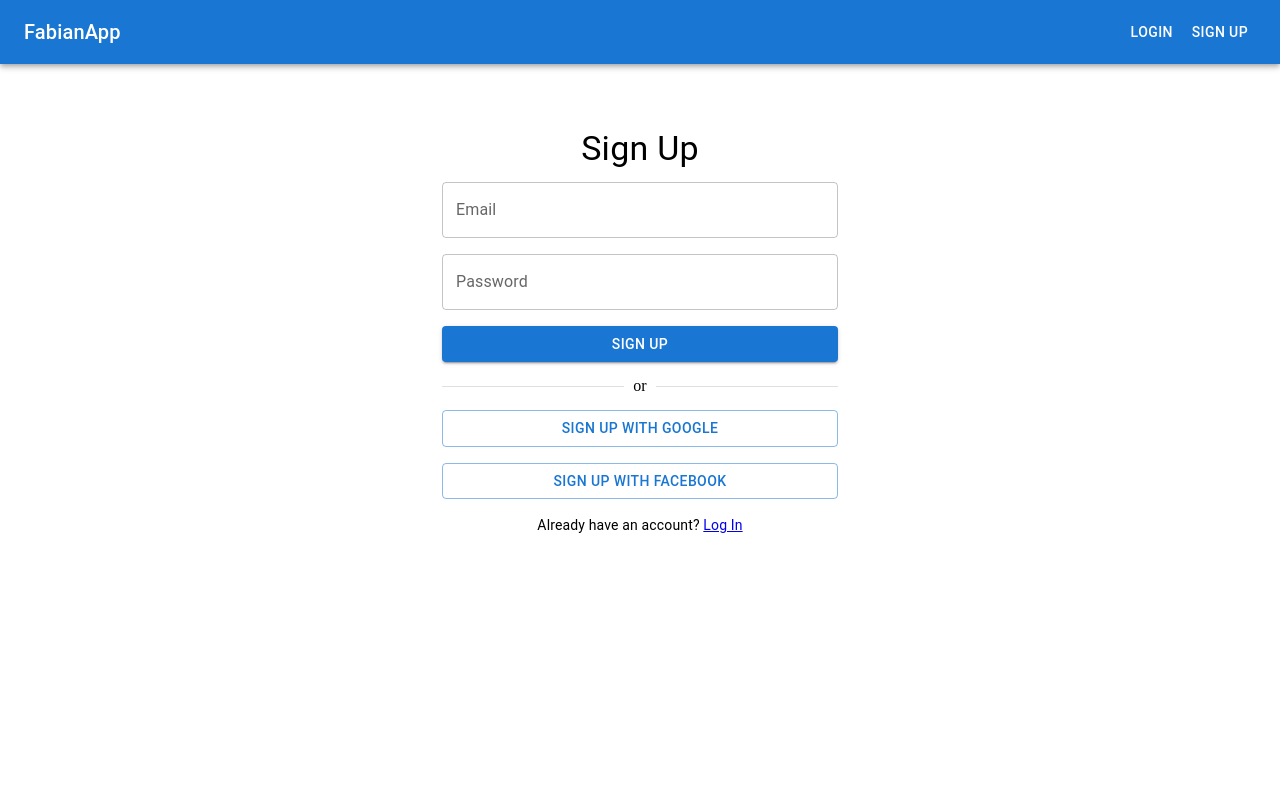
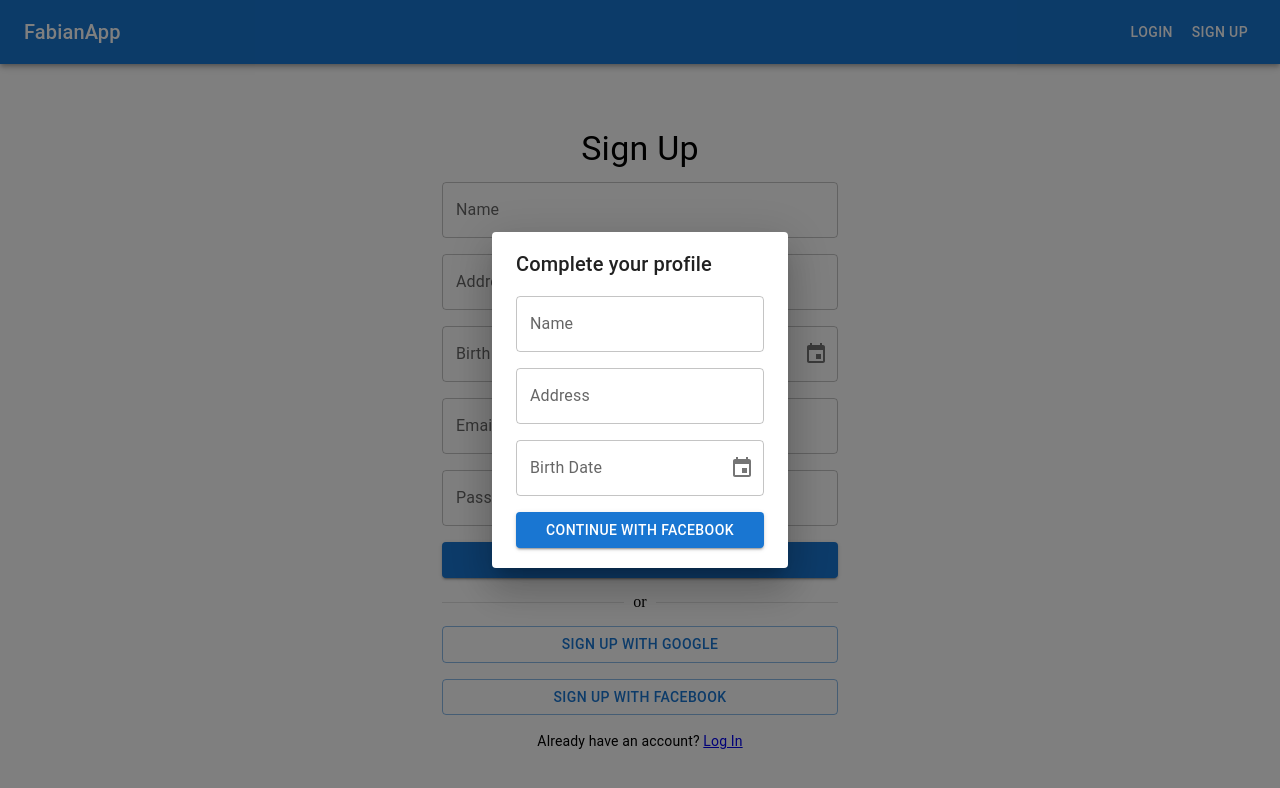
Before and after one commit to just-fabian/desarrollo-en-la-nube, a React (Vite) app: page /signup in a window 1280 px wide. Both pictures are taken after a click on the button "SIGN UP WITH FACEBOOK". Shown: the top 788 px of the page. Built offline with nearby package versions, Linux system fonts and the light colour scheme; no server answers.

Commit message:
feat: store user data on firestore

```diff
--- a/package.json
+++ b/package.json
@@ -13,7 +13,10 @@
     "@emotion/react": "^11.14.0",
     "@emotion/styled": "^11.14.0",
     "@mui/icons-material": "^7.1.1",
+    "@mui/lab": "^7.0.0-beta.13",
     "@mui/material": "^7.1.1",
+    "@mui/x-date-pickers": "^8.5.2",
+    "date-fns": "^4.1.0",
     "firebase": "^11.9.0",
     "react": "^19.1.0",
     "react-dom": "^19.1.0",
--- a/src/App.tsx
+++ b/src/App.tsx
@@ -1,10 +1,14 @@
 import { AuthProvider } from "./context/AuthContext";
 import AppRouter from "./routes/AppRouter";
+import { LocalizationProvider } from "@mui/x-date-pickers/LocalizationProvider";
+import { AdapterDateFns } from "@mui/x-date-pickers/AdapterDateFns";
 
 function App() {
   return (
     <AuthProvider>
-      <AppRouter />
+      <LocalizationProvider dateAdapter={AdapterDateFns}>
+        <AppRouter />
+      </LocalizationProvider>
     </AuthProvider>
   );
 }
--- /dev/null
+++ b/src/components/form/SignUpForm.tsx
@@ -0,0 +1,72 @@
+import { TextField, Stack } from "@mui/material";
+import { DatePicker } from "@mui/x-date-pickers";
+import { Dispatch, SetStateAction } from "react";
+
+interface Props {
+  name: string;
+  address: string;
+  birthDate: Date | null;
+  setName: Dispatch<SetStateAction<string>>;
+  setAddress: Dispatch<SetStateAction<string>>;
+  setBirthDate: Dispatch<SetStateAction<Date | null>>;
+  includeEmailPassword?: boolean;
+  email?: string;
+  password?: string;
+  setEmail?: Dispatch<SetStateAction<string>>;
+  setPassword?: Dispatch<SetStateAction<string>>;
+}
+
+export default function SignupForm({
+  name,
+  address,
+  birthDate,
+  setName,
+  setAddress,
+  setBirthDate,
+  includeEmailPassword = false,
+  email = "",
+  password = "",
+  setEmail,
+  setPassword,
+}: Props) {
+  return (
+    <Stack spacing={2}>
+      <TextField
+        label="Name"
+        value={name}
+        onChange={(e) => setName(e.target.value)}
+        fullWidth
+      />
+      <TextField
+        label="Address"
+        value={address}
+        onChange={(e) => setAddress(e.target.value)}
+        fullWidth
+      />
+      <DatePicker
+        label="Birth Date"
+        value={birthDate}
+        onChange={setBirthDate}
+        maxDate={new Date()}
+      />
+      {includeEmailPassword && (
+        <>
+          <TextField
+            label="Email"
+            value={email}
+            type="email"
+            onChange={(e) => setEmail?.(e.target.value)}
+            fullWidth
+          />
+          <TextField
+            label="Password"
+            type="password"
+            value={password}
+            onChange={(e) => setPassword?.(e.target.value)}
+            fullWidth
+          />
+        </>
+      )}
+    </Stack>
+  );
+}
--- a/src/context/AuthContext.tsx
+++ b/src/context/AuthContext.tsx
@@ -6,15 +6,19 @@ import {
   ReactNode,
 } from "react";
 import { onAuthStateChanged, User } from "firebase/auth";
-import { auth } from "../services/firebaseConfig";
+import { auth, db } from "../services/firebaseConfig";
+import { doc, getDoc } from "firebase/firestore";
+import { UserProfile } from "../services/saveUserProfile";
 
 interface AuthContextProps {
   user: User | null;
+  userProfile: UserProfile | null;
   loading: boolean;
 }
 
 const AuthContext = createContext<AuthContextProps>({
   user: null,
+  userProfile: null,
   loading: true,
 });
 
@@ -24,11 +28,31 @@ export function useAuth() {
 
 export function AuthProvider({ children }: { children: ReactNode }) {
   const [user, setUser] = useState<User | null>(null);
+  const [userProfile, setUserProfile] = useState<UserProfile | null>(null);
   const [loading, setLoading] = useState(true);
 
   useEffect(() => {
-    const unsubscribe = onAuthStateChanged(auth, (firebaseUser) => {
+    const unsubscribe = onAuthStateChanged(auth, async (firebaseUser) => {
       setUser(firebaseUser);
+
+      if (firebaseUser) {
+        try {
+          const docRef = doc(db, "users", firebaseUser.uid);
+          const docSnap = await getDoc(docRef);
+
+          if (docSnap.exists()) {
+            setUserProfile(docSnap.data() as UserProfile);
+          } else {
+            setUserProfile(null);
+          }
+        } catch (err) {
+          console.error("Error fetching user profile:", err);
+          setUserProfile(null);
+        }
+      } else {
+        setUserProfile(null);
+      }
+
       setLoading(false);
     });
 
@@ -36,7 +60,7 @@ export function AuthProvider({ children }: { children: ReactNode }) {
   }, []);
 
   return (
-    <AuthContext.Provider value={{ user, loading }}>
+    <AuthContext.Provider value={{ user, userProfile, loading }}>
       {children}
     </AuthContext.Provider>
   );
--- a/src/pages/Profile.tsx
+++ b/src/pages/Profile.tsx
@@ -1,28 +1,75 @@
-import { Button, Container, Typography } from "@mui/material";
+import {
+  Button,
+  Card,
+  CardContent,
+  CardHeader,
+  Container,
+  Typography,
+  Stack,
+} from "@mui/material";
 import { signOut } from "firebase/auth";
 import { auth } from "../services/firebaseConfig";
 import { useAuth } from "../context/AuthContext";
 
 const Profile: React.FC = () => {
-  const { user } = useAuth();
+  const { user, userProfile, loading } = useAuth();
 
   const handleLogout = () => {
     signOut(auth);
   };
 
+  if (loading) {
+    return (
+      <Container sx={{ mt: 8 }}>
+        <Typography variant="h6">Cargando perfil...</Typography>
+      </Container>
+    );
+  }
+
   return (
-    <Container sx={{ mt: 8 }}>
-      <Typography variant="h4" gutterBottom>
-        Welcome to your profile!
-      </Typography>
-      {user && (
-        <>
-          <Typography>Email: {user.email}</Typography>
-          <Button variant="outlined" onClick={handleLogout}>
-            Logout
-          </Button>
-        </>
-      )}
+    <Container maxWidth="sm" sx={{ mt: 8 }}>
+      <Card elevation={3}>
+        <CardHeader
+          title="Perfil de Usuario"
+          sx={{ textAlign: "center", backgroundColor: "#f5f5f5" }}
+        />
+        <CardContent>
+          {user && userProfile && (
+            <Stack spacing={2}>
+              <Typography>
+                <Typography fontWeight={600}>Nombre: </Typography>{" "}
+                {userProfile.name}
+              </Typography>
+              <Typography>
+                <Typography fontWeight={600}>Correo: </Typography>{" "}
+                {userProfile.email}
+              </Typography>
+              <Typography>
+                <Typography fontWeight={600}>Dirección: </Typography>{" "}
+                {userProfile.address}
+              </Typography>
+              <Typography>
+                <Typography fontWeight={600}>Fecha de Nacimiento: </Typography>
+                {userProfile.birthDate?.toDate
+                  ? userProfile.birthDate.toDate().toLocaleDateString()
+                  : "N/A"}
+              </Typography>
+              <Typography>
+                <Typography fontWeight={600}>Miembro desde: </Typography>
+                {new Date(userProfile.createdAt).toLocaleDateString()}
+              </Typography>
+              <Button
+                variant="outlined"
+                color="error"
+                onClick={handleLogout}
+                sx={{ mt: 2, alignSelf: "flex-start" }}
+              >
+                Cerrar sesión
+              </Button>
+            </Stack>
+          )}
+        </CardContent>
+      </Card>
     </Container>
   );
 };
--- a/src/pages/SignUp.tsx
+++ b/src/pages/SignUp.tsx
@@ -1,99 +1,180 @@
 import { useState } from "react";
 import {
   Button,
-  TextField,
   Container,
   Typography,
-  Stack,
   Divider,
+  Dialog,
+  DialogTitle,
+  DialogContent,
 } from "@mui/material";
 import {
   createUserWithEmailAndPassword,
   signInWithPopup,
+  EmailAuthProvider,
   linkWithCredential,
-  EmailAuthProvider,
 } from "firebase/auth";
 import {
   auth,
   googleProvider,
   facebookProvider,
 } from "../services/firebaseConfig";
+import { PageRoutes } from "../utils/pageRoutes";
 import { Link, useNavigate } from "react-router-dom";
-import { PageRoutes } from "../utils/pageRoutes";
+import SignupForm from "../components/form/SignUpForm";
+import { saveUserProfile, UserProfile } from "../services/saveUserProfile";
+import { Timestamp } from "firebase/firestore";
 
 export default function Signup() {
+  const navigate = useNavigate();
+
+  const [name, setName] = useState("");
+  const [address, setAddress] = useState("");
+  const [birthDate, setBirthDate] = useState<Date | null>(null);
   const [email, setEmail] = useState("");
   const [password, setPassword] = useState("");
+
   const [error, setError] = useState<string | null>(null);
+  const [openModal, setOpenModal] = useState(false);
+  const [providerToUse, setProviderToUse] = useState<
+    "google" | "facebook" | null
+  >(null);
 
-  const navigate = useNavigate();
+  const resetFields = () => {
+    setName("");
+    setAddress("");
+    setBirthDate(null);
+    setEmail("");
+    setPassword("");
+  };
+
+  const createProfile = async (uid: string, email: string) => {
+    if (!birthDate) throw new Error("Birth date is required");
+    const profile: UserProfile = {
+      uid,
+      name,
+      address,
+      birthDate: Timestamp.fromDate(birthDate),
+      email,
+      createdAt: Date.now(),
+    };
+    await saveUserProfile(profile);
+  };
 
   const handleEmailSignup = async () => {
     try {
-      await createUserWithEmailAndPassword(auth, email, password);
+      const userCredential = await createUserWithEmailAndPassword(
+        auth,
+        email,
+        password
+      );
+      await createProfile(userCredential.user.uid, email);
       navigate(PageRoutes.PROFILE);
     } catch (err: any) {
       setError(err.message);
     }
   };
 
-  const handleProviderSignup = async (provider: "google" | "facebook") => {
+  const handleProviderModalOpen = (provider: "google" | "facebook") => {
+    setProviderToUse(provider);
+    setOpenModal(true);
+  };
+
+  const handleProviderSignup = async () => {
     try {
-      await signInWithPopup(
+      const result = await signInWithPopup(
         auth,
-        provider === "google" ? googleProvider : facebookProvider
+        providerToUse === "google" ? googleProvider : facebookProvider
       );
-      if (auth.currentUser && email && password) {
+
+      const user = result.user;
+      if (email && password) {
         const credential = EmailAuthProvider.credential(email, password);
-        await linkWithCredential(auth.currentUser, credential);
+        await linkWithCredential(user, credential);
       }
+
+      await createProfile(user.uid, user.email ?? "");
       navigate(PageRoutes.PROFILE);
     } catch (err: any) {
       setError(err.message);
+    } finally {
+      setOpenModal(false);
+      resetFields();
     }
   };
 
   return (
     <Container maxWidth="xs" sx={{ mt: 8 }}>
-      <Typography variant="h4" gutterBottom align="center">
+      <Typography variant="h4" align="center" gutterBottom>
         Sign Up
       </Typography>
-      <Stack spacing={2}>
-        <TextField
-          label="Email"
-          type="email"
-          value={email}
-          onChange={(e) => setEmail(e.target.value)}
+      <SignupForm
+        name={name}
+        address={address}
+        birthDate={birthDate}
+        setName={setName}
+        setAddress={setAddress}
+        setBirthDate={setBirthDate}
+        includeEmailPassword
+        email={email}
+        password={password}
+        setEmail={setEmail}
+        setPassword={setPassword}
+      />
+      <Button
+        variant="contained"
         fullWidth
-        />
-        <TextField
-          label="Password"
-          type="password"
-          value={password}
-          onChange={(e) => setPassword(e.target.value)}
-          fullWidth
-        />
-        <Button variant="contained" onClick={handleEmailSignup}>
+        sx={{ mt: 2 }}
+        onClick={handleEmailSignup}
+      >
         Sign Up
       </Button>
-        <Divider>or</Divider>
+      <Divider sx={{ my: 2 }}>or</Divider>
       <Button
         variant="outlined"
-          onClick={() => handleProviderSignup("google")}
+        fullWidth
+        onClick={() => handleProviderModalOpen("google")}
+        sx={{ mb: 2 }}
       >
         Sign Up with Google
       </Button>
       <Button
         variant="outlined"
-          onClick={() => handleProviderSignup("facebook")}
+        fullWidth
+        onClick={() => handleProviderModalOpen("facebook")}
       >
         Sign Up with Facebook
       </Button>
-        {error && <Typography color="error">{error}</Typography>}
-        <Typography variant="body2" align="center">
+      {error && (
+        <Typography color="error" mt={2}>
+          {error}
+        </Typography>
+      )}
+      <Typography variant="body2" align="center" mt={2}>
         Already have an account? <Link to={PageRoutes.LOGIN}>Log In</Link>
       </Typography>
-      </Stack>
+
+      <Dialog open={openModal} onClose={() => setOpenModal(false)}>
+        <DialogTitle>Complete your profile</DialogTitle>
+        <DialogContent>
+          <SignupForm
+            name={name}
+            address={address}
+            birthDate={birthDate}
+            setName={setName}
+            setAddress={setAddress}
+            setBirthDate={setBirthDate}
+          />
+          <Button
+            fullWidth
+            variant="contained"
+            sx={{ mt: 2 }}
+            onClick={handleProviderSignup}
+          >
+            Continue with {providerToUse}
+          </Button>
+        </DialogContent>
+      </Dialog>
     </Container>
   );
 }
--- a/src/services/firebaseConfig.ts
+++ b/src/services/firebaseConfig.ts
@@ -4,6 +4,7 @@ import {
   GoogleAuthProvider,
   FacebookAuthProvider,
 } from "firebase/auth";
+import { getFirestore } from "firebase/firestore";
 
 const firebaseConfig = {
   apiKey: "AIzaSyCQu4_0svGItpSShmPO2G1DX93aUhBDNHY",
@@ -17,7 +18,8 @@ const firebaseConfig = {
 
 export const app = initializeApp(firebaseConfig);
 export const auth = getAuth(app);
+export const db = getFirestore(app);
 
 export const googleProvider = new GoogleAuthProvider();
 export const facebookProvider = new FacebookAuthProvider();
-facebookProvider.addScope('email')
+facebookProvider.addScope("email");
--- /dev/null
+++ b/src/services/saveUserProfile.ts
@@ -0,0 +1,16 @@
+import { doc, setDoc, Timestamp } from "firebase/firestore";
+import { db } from "./firebaseConfig";
+
+export interface UserProfile {
+  uid: string;
+  name: string;
+  address: string;
+  birthDate: Timestamp;
+  email: string;
+  createdAt: number;
+}
+
+export async function saveUserProfile(profile: UserProfile) {
+  const userDoc = doc(db, "users", profile.uid);
+  await setDoc(userDoc, profile);
+}
```
Also changed, not shown: src/components/SignUpChoice.tsx (added, +22 -0 lines), src/utils/types.ts (added, +9 -0 lines), 1 other file (tests, documents, lock files or other folders). Lines whose indentation alone changed are shown as unchanged.
